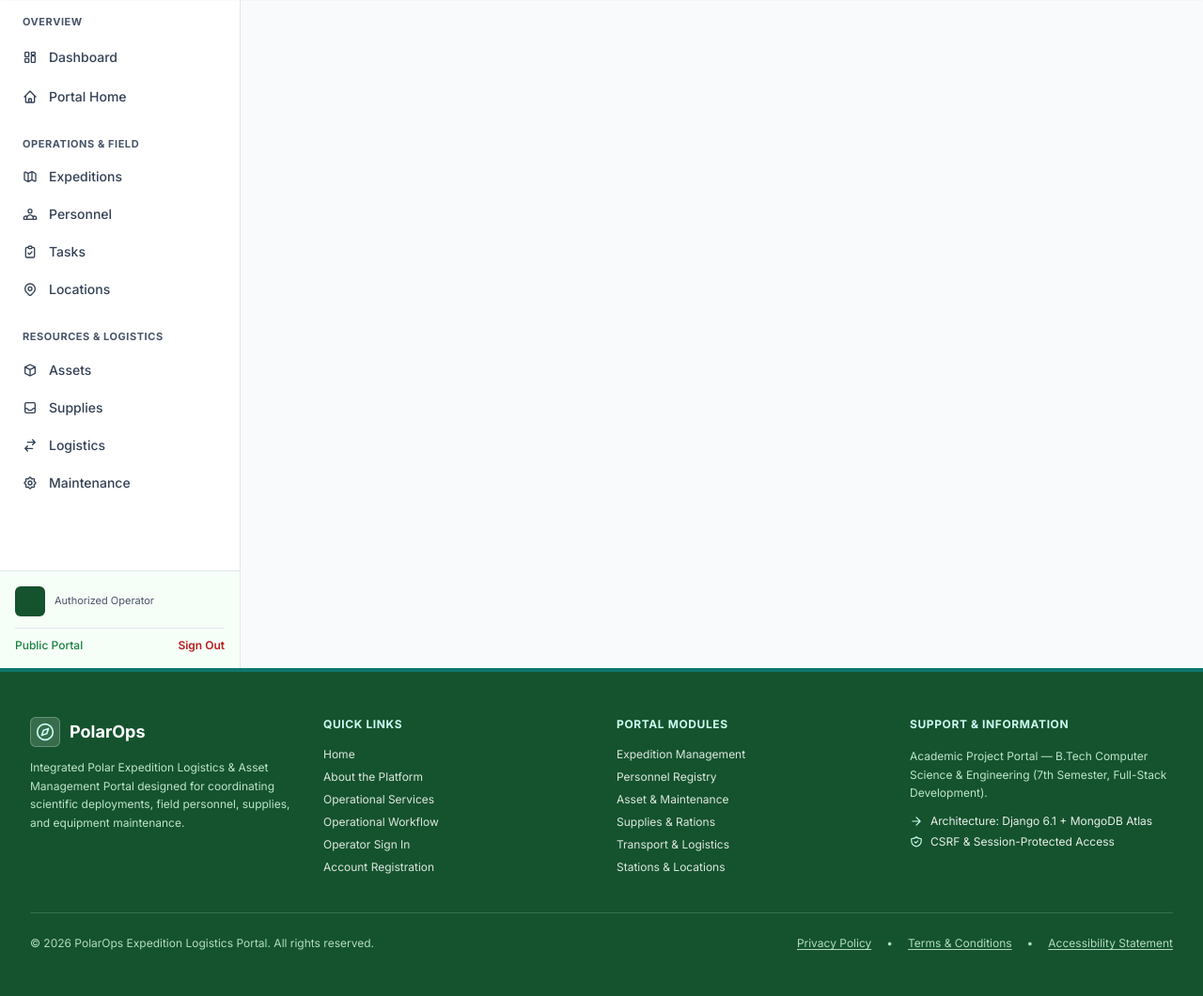
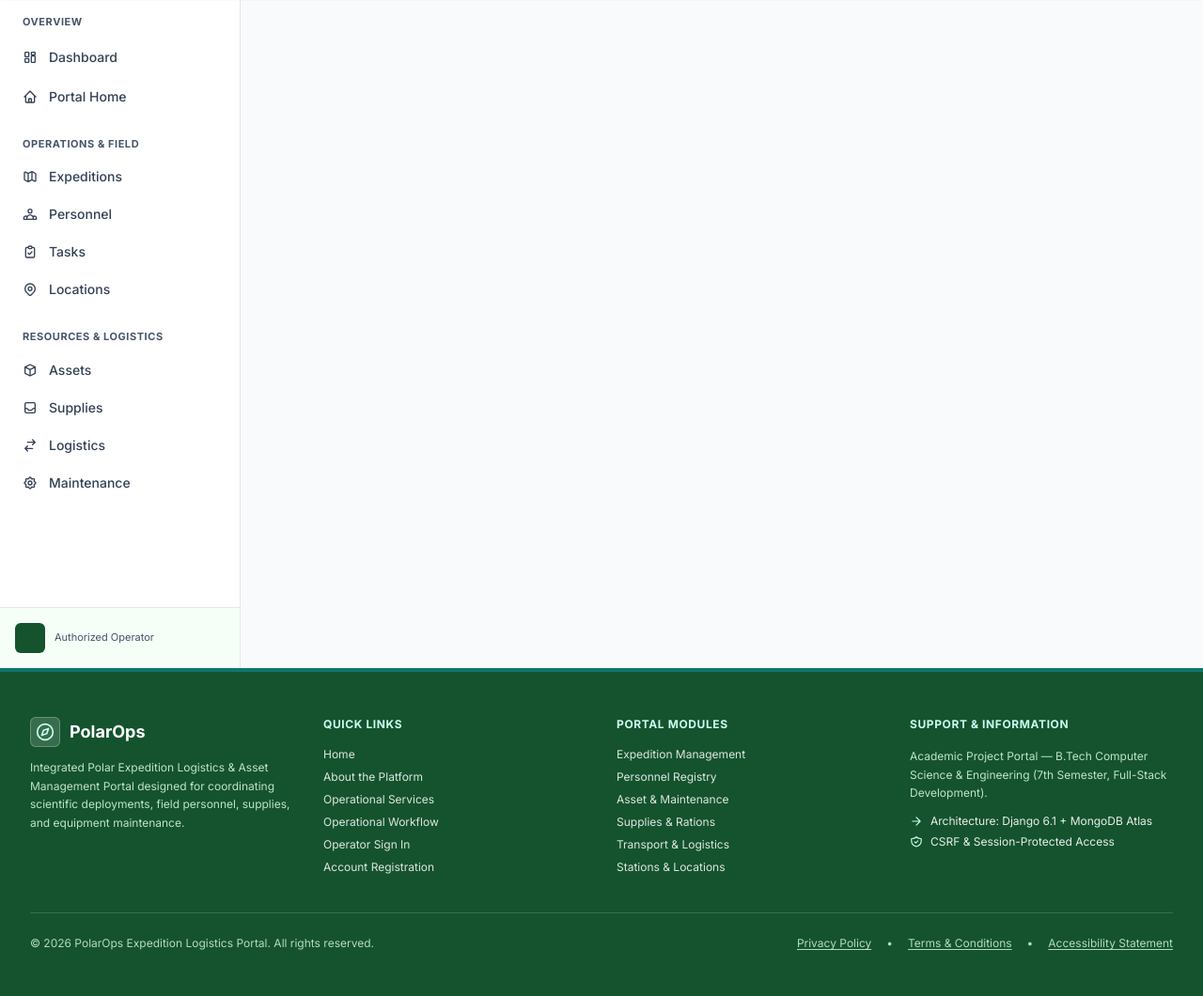
Before and after one commit to pramodpandit72/PolarOps, a Django app: template templates/app_base.html in a window 1280 px wide. Shown: the part 90-1150 px from the top of the page at 94% size. Run offline with Django 5.2, Linux system fonts and the light colour scheme; the template is opened without the code that fills it, so the values that code supplies are empty.

```diff
--- a/templates/app_base.html
+++ b/templates/app_base.html
@@ -290,7 +290,7 @@
 
       <!-- Sidebar Account Card -->
       <div class="p-4 border-t border-[#E2E8F0] dark:border-[#334155] bg-[#F0FDF4]/60 dark:bg-[#0B1220]">
-        <div class="flex items-center gap-2.5 mb-3">
+        <div class="flex items-center gap-2.5">
           <div class="w-8 h-8 rounded-md bg-[#14532D] dark:bg-[#15803D] text-white flex items-center justify-center font-bold text-xs shrink-0">
             {{ request.user.username|slice:":1"|upper }}
           </div>
@@ -298,14 +298,6 @@
             <p class="text-xs font-bold text-[#0F172A] dark:text-[#F8FAFC] truncate">{{ request.user.username }}</p>
             <p class="text-[11px] text-[#475569] dark:text-[#94A3B8] truncate">Authorized Operator</p>
           </div>
-        </div>
-
-        <div class="flex items-center justify-between text-xs pt-2.5 border-t border-[#E2E8F0] dark:border-[#334155]">
-          <a href="{% url 'core:index' %}" class="text-[#15803D] dark:text-[#DCFCE7] hover:underline font-medium">Public Portal</a>
-          <form method="post" action="{% url 'logout' %}">
-            {% csrf_token %}
-            <button type="submit" class="text-[#B91C1C] dark:text-[#FCA5A5] hover:underline font-semibold">Sign Out</button>
-          </form>
         </div>
       </div>
     </aside>
```
